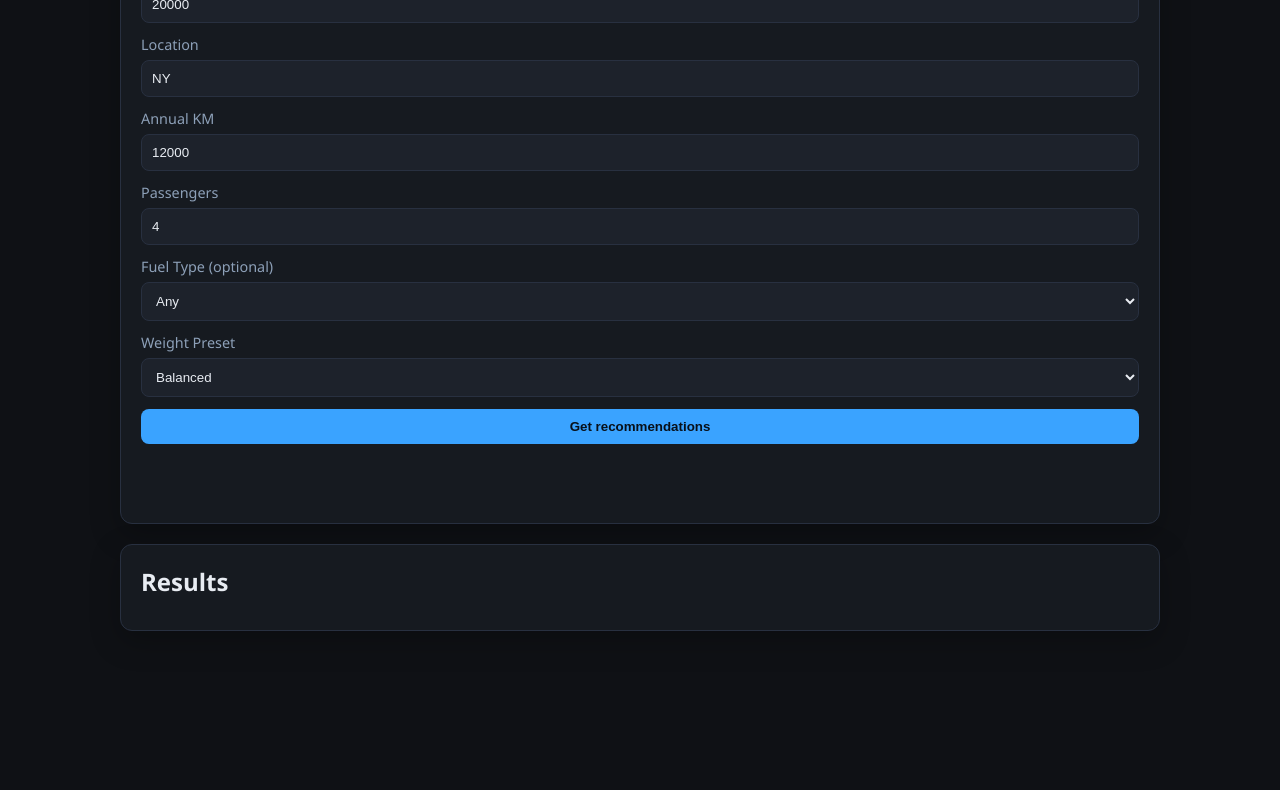
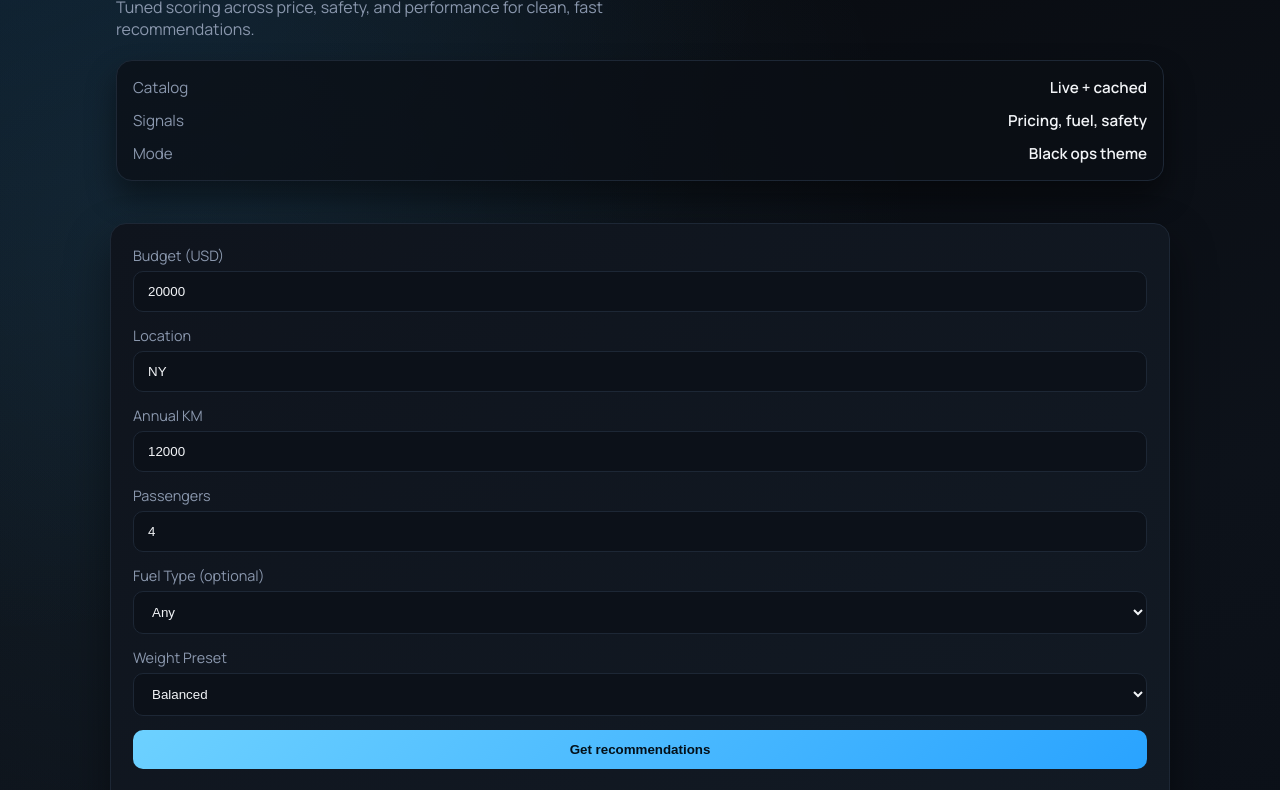
Before and after one commit to EVAnunit1307/Car_recommender_ai, a plain HTML site: page frontend/index.html in a window 1280 px wide. Shown: the part 137-927 px from the top of the page. Before the commit the page ends 816 px from the top, so only its background shows below. Drawn offline with Linux system fonts and the light colour scheme.

Commit message:
Refresh frontend with professional black theme

```diff
--- a/frontend/app.js
+++ b/frontend/app.js
@@ -42,6 +42,7 @@ const presets = {
 const form = document.getElementById("recommend-form");
 const statusEl = document.getElementById("status");
 const resultsEl = document.getElementById("results");
+const currency = new Intl.NumberFormat("en-US", { style: "currency", currency: "USD", maximumFractionDigits: 0 });
 
 form.addEventListener("submit", async (e) => {
   e.preventDefault();
@@ -91,9 +92,11 @@ function renderResults(data) {
 
   resultsEl.innerHTML = results
     .map((car) => {
-      const safetyInfo = car.complaints_count !== undefined && car.recalls_count !== undefined
-        ? `<span class="label safety-info">⚠️ ${car.complaints_count} complaints, ${car.recalls_count} recalls</span>`
-        : '';
+      const safetyInfo =
+        car.complaints_count !== undefined && car.recalls_count !== undefined
+          ? `<span class="label">Safety: ${car.complaints_count} complaints, ${car.recalls_count} recalls</span>`
+          : "";
+      const priceLabel = car.price ? currency.format(car.price) : "n/a";
 
       return `
         <div class="card">
@@ -102,11 +105,11 @@ function renderResults(data) {
             <div class="label">Score: ${car.total_score}</div>
           </div>
           <div class="row">
-            <span class="label">Price: $${car.price}</span>
+            <span class="label">Price: ${priceLabel}</span>
             <span class="label">Fuel: ${car.fuel_type || "n/a"}</span>
             <span class="label">0-60: ${car.zero_to_sixty || "n/a"}s</span>
           </div>
-          ${safetyInfo ? `<div class="row">${safetyInfo}</div>` : ''}
+          ${safetyInfo ? `<div class="row">${safetyInfo}</div>` : ""}
           <div class="metrics">
             <span>Winter: ${car.winter_points}</span>
             <span>Fuel: ${car.fuel_points}</span>
--- a/frontend/index.html
+++ b/frontend/index.html
@@ -4,12 +4,41 @@
   <meta charset="UTF-8" />
   <meta name="viewport" content="width=device-width, initial-scale=1.0" />
   <title>Car Recommender</title>
+  <link rel="preconnect" href="https://fonts.googleapis.com" />
+  <link rel="preconnect" href="https://fonts.gstatic.com" crossorigin />
+  <link
+    href="https://fonts.googleapis.com/css2?family=Manrope:wght@400;500;600&family=Space+Grotesk:wght@500;700&display=swap"
+    rel="stylesheet"
+  />
   <link rel="stylesheet" href="styles.css" />
 </head>
 <body>
   <main class="page">
-    <section class="panel">
-      <h1>Car Recommender</h1>
+    <header class="hero">
+      <div>
+        <p class="eyebrow">Car Recommender AI</p>
+        <h1>Find the right car with confidence.</h1>
+        <p class="subhead">
+          Tuned scoring across price, safety, and performance for clean, fast recommendations.
+        </p>
+      </div>
+      <div class="hero-card">
+        <div class="hero-metric">
+          <span class="metric-label">Catalog</span>
+          <span class="metric-value">Live + cached</span>
+        </div>
+        <div class="hero-metric">
+          <span class="metric-label">Signals</span>
+          <span class="metric-value">Pricing, fuel, safety</span>
+        </div>
+        <div class="hero-metric">
+          <span class="metric-label">Mode</span>
+          <span class="metric-value">Black ops theme</span>
+        </div>
+      </div>
+    </header>
+
+    <section class="panel form-panel">
       <form id="recommend-form">
         <div class="field">
           <label>Budget (USD)</label>
@@ -50,8 +79,11 @@
       </form>
     </section>
 
-    <section class="panel">
-      <h2>Results</h2>
+    <section class="panel results-panel">
+      <div class="results-header">
+        <h2>Results</h2>
+        <span class="results-hint">Top 5 matches by weighted score</span>
+      </div>
       <div id="results"></div>
     </section>
   </main>
--- a/frontend/styles.css
+++ b/frontend/styles.css
@@ -1,45 +1,54 @@
 :root {
-  --bg: #0f1115;
-  --panel: #161a20;
-  --text: #e8ecf2;
-  --muted: #8da0b8;
-  --accent: #3aa3ff;
-  --border: #283040;
+  --bg: #07090d;
+  --bg-alt: #0d121a;
+  --panel: #0f141d;
+  --panel-strong: #121a24;
+  --text: #f2f4f7;
+  --muted: #8a97ad;
+  --accent: #6dd1ff;
+  --accent-strong: #29a3ff;
+  --border: #1d2735;
+  --shadow: rgba(0, 0, 0, 0.45);
 }
 
 * { box-sizing: border-box; }
 
 body {
   margin: 0;
-  font-family: "Segoe UI", Arial, sans-serif;
-  background: var(--bg);
+  font-family: "Manrope", "Segoe UI", Arial, sans-serif;
+  background:
+    radial-gradient(circle at top left, rgba(41, 163, 255, 0.12), transparent 45%),
+    radial-gradient(circle at 15% 35%, rgba(109, 209, 255, 0.09), transparent 55%),
+    linear-gradient(160deg, var(--bg) 0%, var(--bg-alt) 65%, #0a0f17 100%);
   color: var(--text);
 }
 
 .page {
-  max-width: 1080px;
+  max-width: 1100px;
   margin: 0 auto;
-  padding: 32px 20px 48px;
+  padding: 36px 20px 56px;
   display: grid;
-  gap: 20px;
+  gap: 24px;
 }
 
 .panel {
-  background: var(--panel);
+  background: linear-gradient(145deg, var(--panel), var(--panel-strong));
   border: 1px solid var(--border);
-  border-radius: 12px;
-  padding: 20px;
-  box-shadow: 0 10px 30px rgba(0, 0, 0, 0.25);
+  border-radius: 16px;
+  padding: 22px;
+  box-shadow: 0 20px 45px var(--shadow);
 }
 
 h1, h2 {
   margin: 0 0 12px;
-  font-weight: 600;
+  font-family: "Space Grotesk", "Manrope", sans-serif;
+  font-weight: 700;
+  letter-spacing: -0.02em;
 }
 
 form {
   display: grid;
-  gap: 12px;
+  gap: 14px;
 }
 
 .field {
@@ -54,27 +63,29 @@ label {
 
 input, select, button {
   border: 1px solid var(--border);
-  border-radius: 8px;
-  padding: 10px;
-  background: #1d222b;
+  border-radius: 10px;
+  padding: 12px 14px;
+  background: #0c1119;
   color: var(--text);
 }
 
 input:focus, select:focus {
-  outline: 1px solid var(--accent);
-  border-color: var(--accent);
+  outline: 1px solid var(--accent-strong);
+  border-color: var(--accent-strong);
 }
 
 button {
-  background: var(--accent);
-  color: #081019;
+  background: linear-gradient(135deg, var(--accent), var(--accent-strong));
+  color: #031019;
   font-weight: 600;
   cursor: pointer;
   border: none;
+  transition: transform 0.15s ease, box-shadow 0.15s ease;
 }
 
 button:hover {
-  filter: brightness(1.05);
+  transform: translateY(-1px);
+  box-shadow: 0 12px 24px rgba(41, 163, 255, 0.25);
 }
 
 .status {
@@ -85,10 +96,11 @@ button:hover {
 
 .card {
   border: 1px solid var(--border);
-  border-radius: 10px;
-  padding: 12px;
-  margin-bottom: 10px;
-  background: #12161c;
+  border-radius: 14px;
+  padding: 14px;
+  margin-bottom: 12px;
+  background: rgba(10, 14, 20, 0.85);
+  backdrop-filter: blur(8px);
 }
 
 .row {
@@ -102,11 +114,6 @@ button:hover {
   color: var(--muted);
 }
 
-.safety-info {
-  color: #ffb84d;
-  font-size: 0.85rem;
-}
-
 .metrics {
   margin-top: 8px;
   font-size: 0.9rem;
@@ -115,7 +122,66 @@ button:hover {
   gap: 2px;
 }
 
+.hero {
+  display: grid;
+  gap: 20px;
+  padding: 18px 6px;
+}
+
+.eyebrow {
+  text-transform: uppercase;
+  letter-spacing: 0.24em;
+  font-size: 0.72rem;
+  color: var(--muted);
+  margin: 0 0 12px;
+}
+
+.subhead {
+  max-width: 520px;
+  color: var(--muted);
+  font-size: 1rem;
+  margin: 0;
+}
+
+.hero-card {
+  display: grid;
+  gap: 12px;
+  border: 1px solid var(--border);
+  border-radius: 16px;
+  padding: 16px;
+  background: rgba(10, 14, 20, 0.75);
+  box-shadow: 0 16px 30px var(--shadow);
+}
+
+.hero-metric {
+  display: flex;
+  justify-content: space-between;
+  gap: 12px;
+  font-size: 0.95rem;
+}
+
+.metric-label {
+  color: var(--muted);
+}
+
+.metric-value {
+  font-weight: 600;
+}
+
+.results-header {
+  display: flex;
+  justify-content: space-between;
+  align-items: baseline;
+  gap: 12px;
+}
+
+.results-hint {
+  color: var(--muted);
+  font-size: 0.85rem;
+}
+
 @media (max-width: 640px) {
-  .page { padding: 20px 12px 32px; }
+  .page { padding: 22px 14px 36px; }
   .row { flex-direction: column; align-items: flex-start; }
+  .results-header { flex-direction: column; align-items: flex-start; }
 }
```
